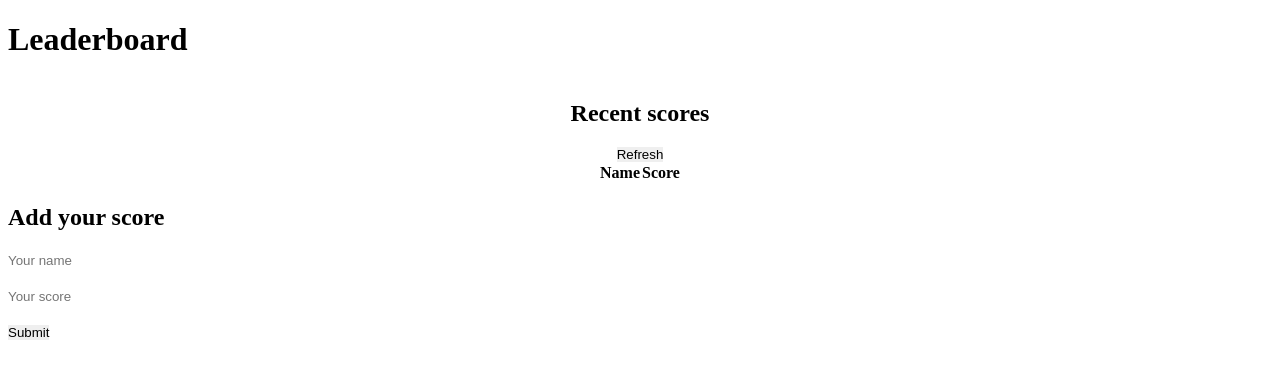
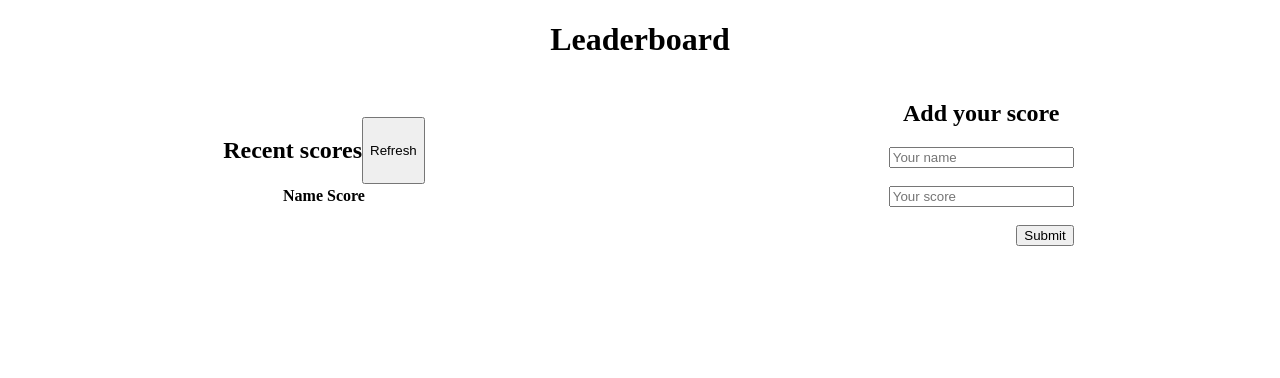
Before and after one commit to SelmaNdapanda/Leaderboard, a website built with webpack: page src/index.html in a window 1280 px wide. Built offline with nearby package versions, Linux system fonts and the light colour scheme.

Commit message:
Fix linter errors

```diff
--- a/src/index.html
+++ b/src/index.html
@@ -11,9 +11,12 @@
         <h1 class="leaderboard">Leaderboard</h1>
     </div>
 
+    <section>
         <div class="recent-scores">
+            <div class="score-list-title">
                 <h2 class="title recent-title">Recent scores</h2>
                 <button type="button" class="btn refresh-btn" onClick="window.location.reload();"> Refresh</button>
+            </div>
             <table class="table-container">
                 <thead>
                     <tr>
@@ -31,12 +34,13 @@
                 <input type="text" name="name" class="name" id="name" placeholder="Your name">
                 <br>
                 <br>
-        <input type="text" id="score" name="score" class="score" placeholder="Your score">
+                <input type="number" id="score" name="score" class="score" placeholder="Your score">
                 <br>
                 <br>
                 <button type="submit" class="btn submit-btn">Submit</button>
             </form>
         </div>
+    </section>
     <script src="index.js" type="module"></script>
 </body>
 </html>
--- a/src/style.css
+++ b/src/style.css
@@ -1,11 +1,41 @@
-* {
+body {
   box-sizing: border-box;
   padding: 0;
   border: 0;
 }
 
-  .recent-scores {
+h1 {
+  text-align: center;
+}
+
+section {
+  display: grid;
+  grid-template-columns: 50% 50%;
+  grid-column-gap: 2%;
+  align-items: center;
+  box-sizing: border-box;
+}
+
+.recent-scores,
+.add-score {
   display: flex;
   flex-direction: column;
   align-items: center;
 }
+
+.score-list-title {
+  display: flex;
+  flex-direction: row;
+}
+
+.btn {
+  float: right;
+}
+
+.row:nth-child(even) {
+  background-color: #fff;
+}
+
+.row:nth-child(odd) {
+  background-color: #eee;
+}
--- a/webpack.config.js
+++ b/webpack.config.js
@@ -8,7 +8,7 @@ module.exports = {
   },
   plugins: [
     new HtmlWebpackPlugin({
-        template: './src/index.html',
+      template: './src/index.html',
     }),
   ],
   output: {
```
Also changed, not shown: package.json (+9 -0 lines), src/modules/storage.js (indentation only), 1 other file. Lines whose indentation alone changed are shown as unchanged.
